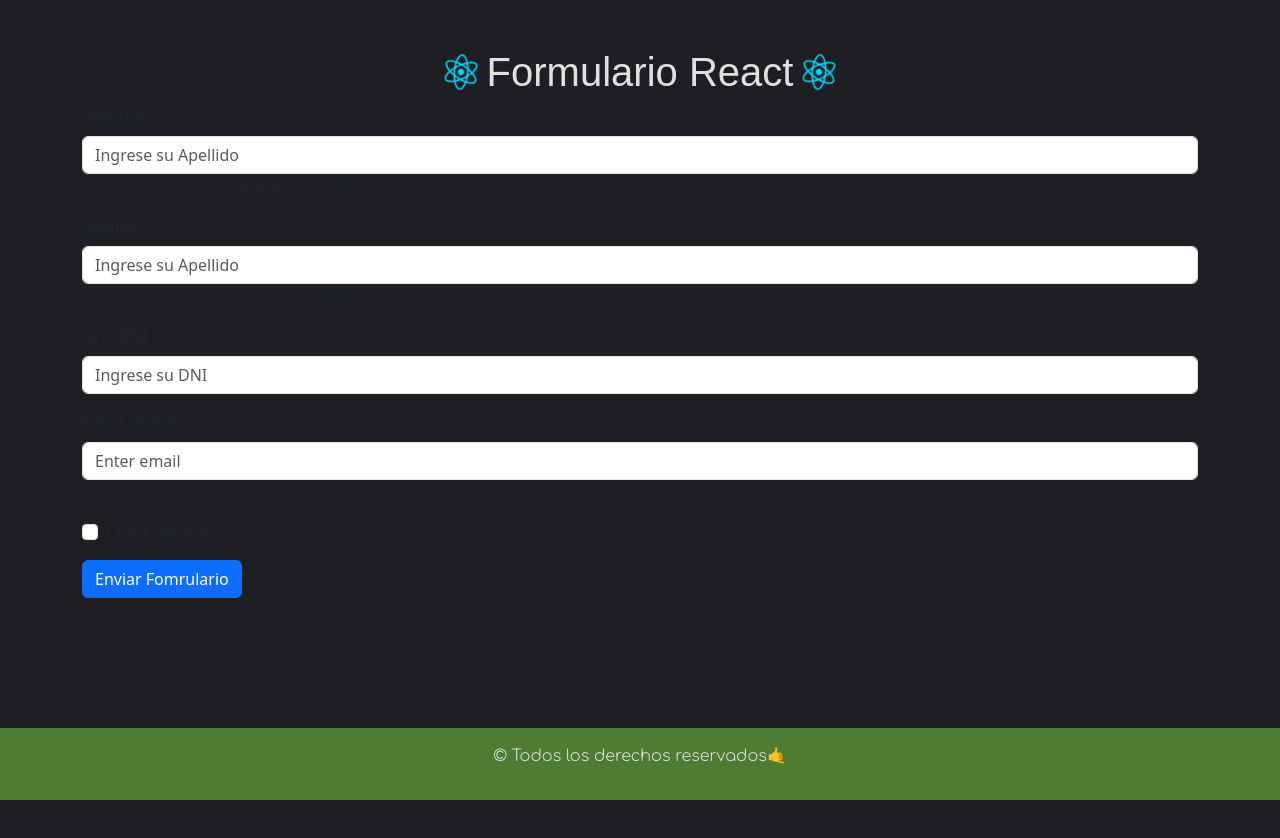
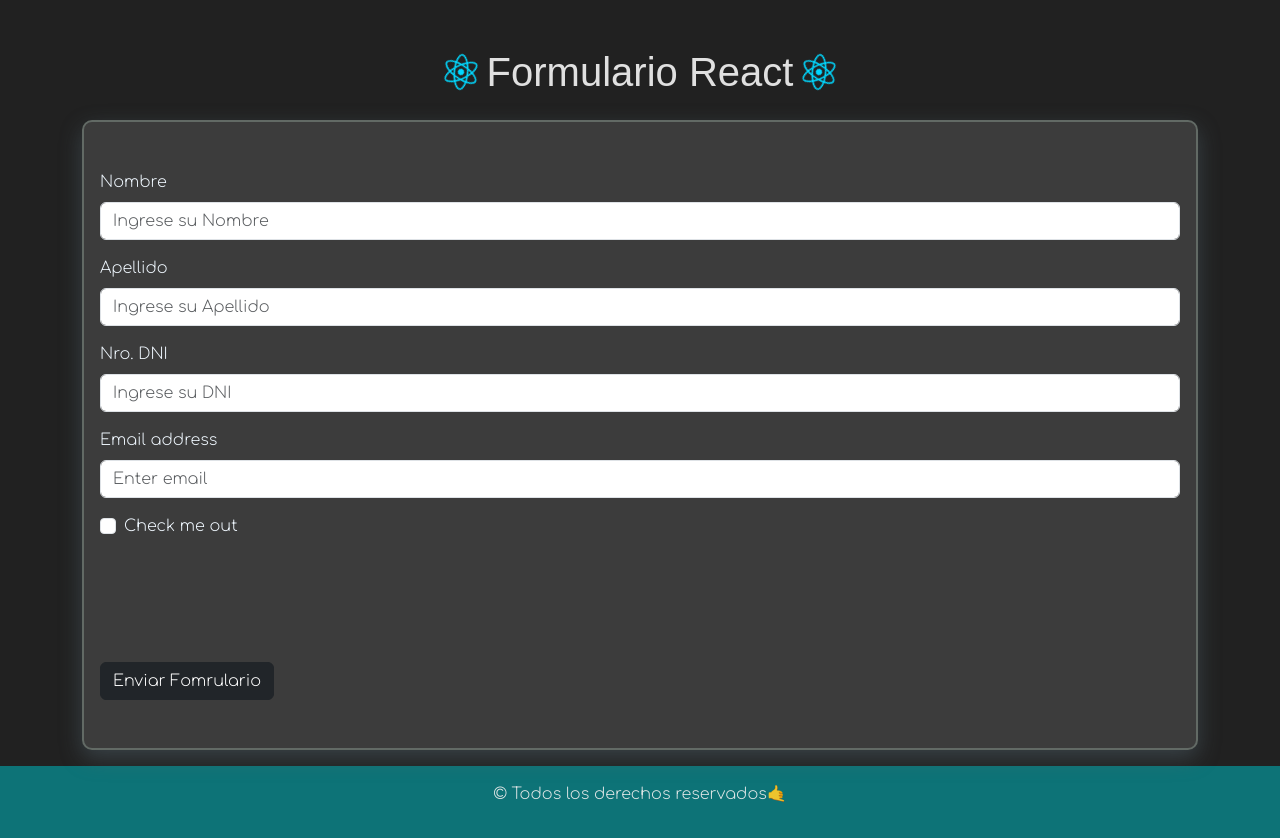
Before and after one commit to CosmeNicolas/ReactListForm, a React (Vite) app: page / in a window 1280 px wide. Before the commit the page ends 800 px from the top, so only its background shows below. Built offline with nearby package versions, Linux system fonts and the light colour scheme; a web font is replaced by a local one.

Commit message:
agregue estilos al boton del formulario

```diff
--- a/src/App.css
+++ b/src/App.css
@@ -9,9 +9,9 @@
  */
 
 /* colores
-#4f7c33
-#1d1f22
-#393E46
+#0D7377
+#32E0C4
+#212121
 #EEEEEE
 */
 
@@ -26,7 +26,7 @@
 }
 
 body {
-background: #1d1f22 ;
+background: #212121 ;
 }
 
 h1{
@@ -34,9 +34,20 @@
   font-family: 'Gajraj One',sans-serif;
 }
 
+.formulario-container{
+  color: aliceblue;
+  background: rgba(255, 255, 255, 0.125);
+  box-shadow: 0 8px 22px 0 rgba(83, 102, 114, 0.467);
+  backdrop-filter: blur(0px);
+  -webkit-backdrop-filter: blur(0px);
+  border-radius: 10px;
+  border: 2px solid rgba(150, 169, 157, 0.418);
+  font-family: 'Comfortaa', sans-serif;
+}
+
 .footer{
   font-family: 'Comfortaa',sans-serif;
-  background-color: #4f7c33;
+  background-color: #0D7377;
   color: #EEEE;
 }
 
@@ -52,3 +63,72 @@
     transform: rotate(360deg);
   }
 }
+
+Button {
+  font-size: x-large;
+  font-family: 'Saira Semi Condensed', sans-serif;
+  color: #FFFFFF;
+  margin-top: 10%;
+  position: relative;
+
+  border: none;
+  outline: none;
+  background: black;
+  cursor: pointer;
+  transition: .5s;
+  overflow: hidden;
+}
+
+Button::hover {
+  color: white;
+}
+
+Button span {
+  position: absolute;
+  background-color: #0f9da1;
+  transition: .5s;
+}
+
+Button span:nth-child(1) {
+  width: 100%;
+  height: 3px;
+  top: 0;
+  left: -100%;
+}
+
+Button span:nth-child(2) {
+  width: 100%;
+  height: 3px;
+  bottom: 0;
+  right: -100%;
+}
+
+Button span:nth-child(3) {
+  width: 3px;
+  height: 100%;
+  bottom: -100%;
+  left: 0;
+}
+
+Button span:nth-child(4) {
+  width: 3px;
+  height: 100%;
+  top: -100%;
+  right: 0;
+}
+
+Button:hover span:nth-child(1) {
+  left: 0;
+}
+
+Button:hover span:nth-child(2) {
+  right: 0;
+}
+
+Button:hover span:nth-child(3) {
+  bottom: 0;
+}
+
+Button:hover span:nth-child(4) {
+  top: 0;
+}
--- a/src/components/Formulario.jsx
+++ b/src/components/Formulario.jsx
@@ -3,23 +3,18 @@
 const Formulario = () => {
   return (
     <>
-    <div>
-
-      <Form>
+    <div className='formulario-container  my-3'>
+      <Form className='py-5 px-3'>
         {/* nombre */}
         <Form.Group className="mb-3" controlId="formBasicEmail">
           <Form.Label>Nombre</Form.Label>
-          <Form.Control type="text" placeholder="Ingrese su Apellido" />
-          <Form.Text className="text-muted">
-            We'll never share your email with anyone else.
-          </Form.Text>
+          <Form.Control type="text" placeholder="Ingrese su Nombre" />
         </Form.Group>
+
+        {/* Apellido */}
         <Form.Group className="mb-3" controlId="formBasicEmail">
           <Form.Label>Apellido</Form.Label>
           <Form.Control type="text" placeholder="Ingrese su Apellido" />
-          <Form.Text className="text-muted">
-            We'll never share your email with anyone else.
-          </Form.Text>
         </Form.Group>
         {/* DNI */}
         <Form.Group className="mb-3" controlId="formBasicPassword">
@@ -31,17 +26,18 @@
         <Form.Group className="mb-3" controlId="formBasicEmail">
           <Form.Label>Email address</Form.Label>
           <Form.Control type="email" placeholder="Enter email" />
-          <Form.Text className="text-muted">
-            We'll never share your email with anyone else.
-          </Form.Text>
         </Form.Group>
 
         <Form.Group className="mb-3" controlId="formBasicCheckbox">
           <Form.Check type="checkbox" label="Check me out"/>
 
         </Form.Group>
-        <Button variant="primary" type="submit">
+          <Button variant="dark" type="submit" className='btn-submit'>
           Enviar Fomrulario
+            <span></span>
+            <span></span>
+            <span></span>
+            <span></span>
         </Button>
       </Form>
     </div>
```
